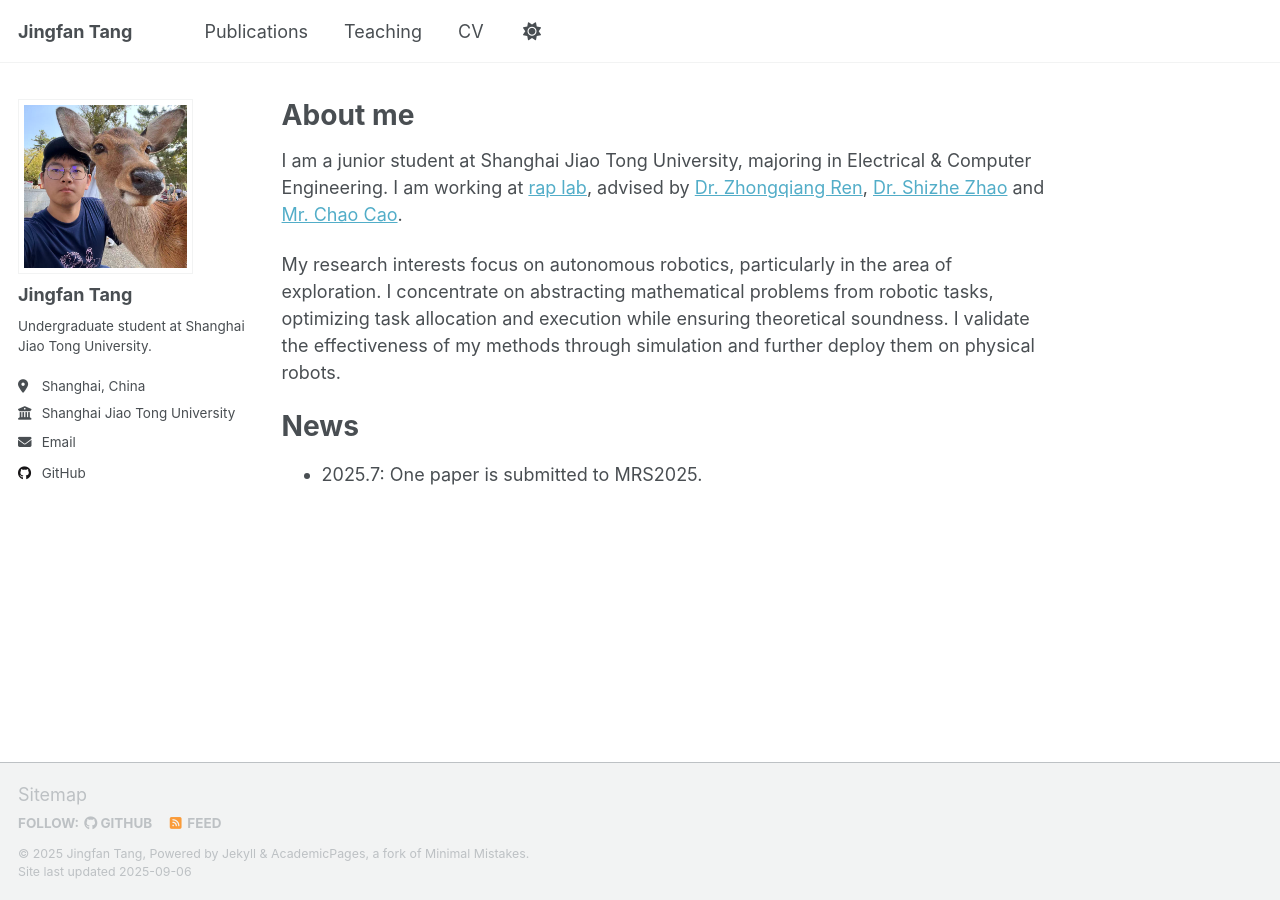
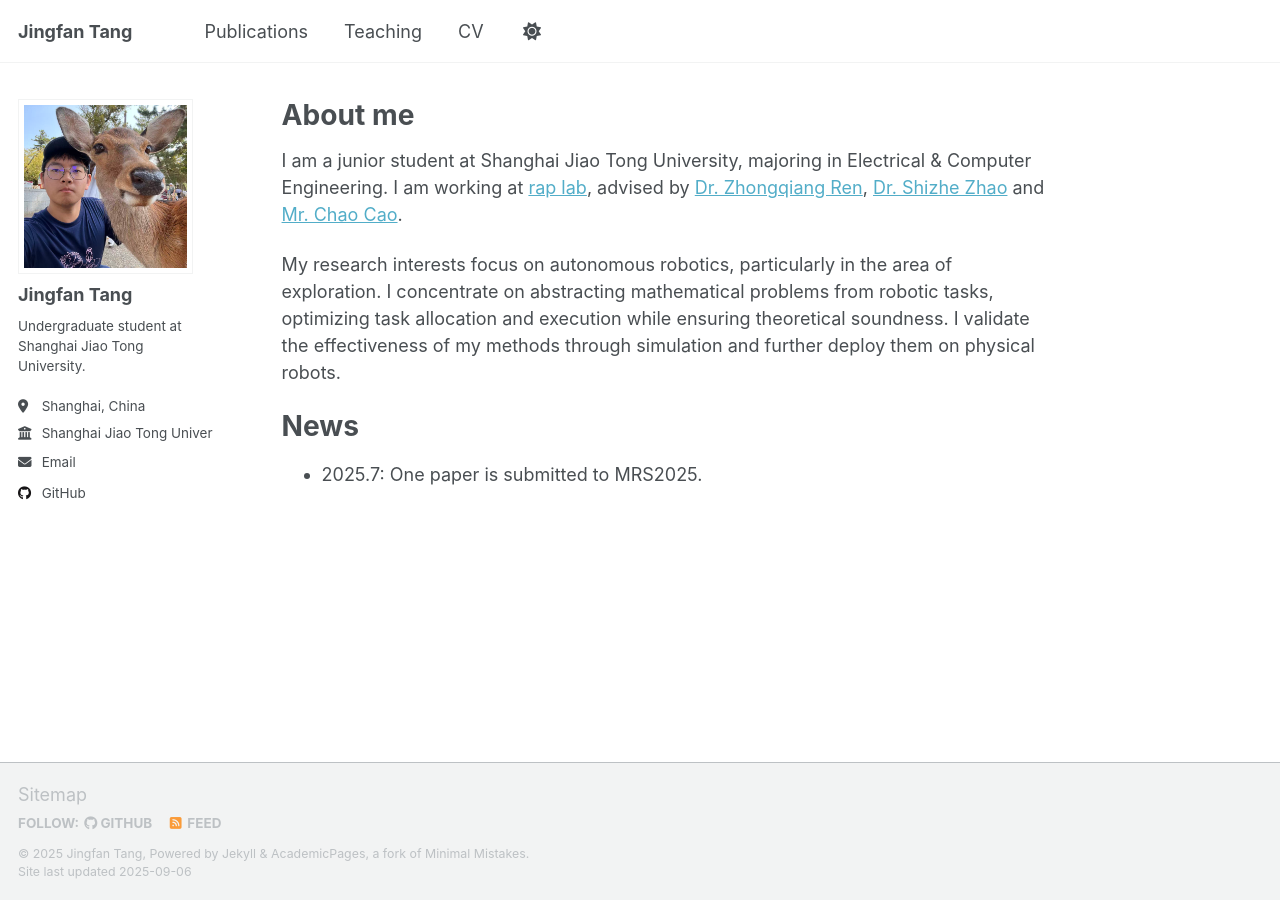
Before and after one commit to tangjingfan/tangjingfan.github.io, a Jekyll site: the page built from _pages/about.md, in a window 1280 px wide. Built offline with Jekyll 4.4.1, drawn with Linux system fonts in a browser that asks for light colours; a script that is not in the unit is left out.

Commit message:
feat: update sidebar

```diff
--- a/_sass/layout/_sidebar.scss
+++ b/_sass/layout/_sidebar.scss
@@ -25,7 +25,7 @@
   }
 
   @include breakpoint($large) {
-    @include span(3 of 12);
+    @include span(2 of 12);
     opacity: 1;
     -webkit-transition: opacity 0.2s ease-in-out;
             transition: opacity 0.2s ease-in-out;
@@ -83,7 +83,7 @@
 .author__avatar {
   display: table-cell;
   vertical-align: top;
-  width: 36px;
+  width: 42px;
   // set width only, for non-square avatars
   // height: 36px;
 
```
